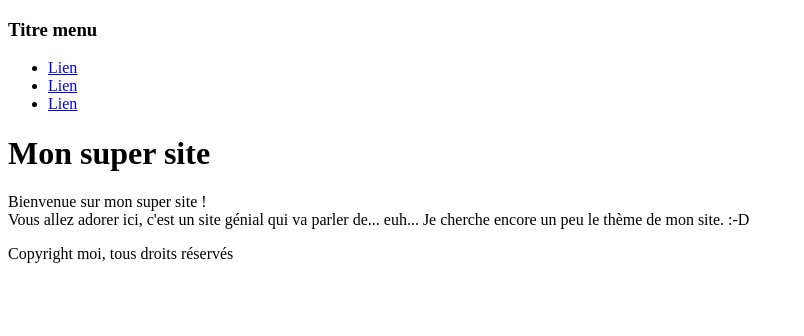
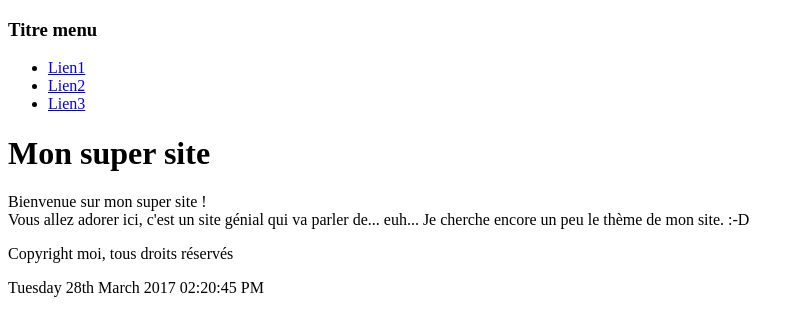
Before and after one commit to bifa86/Activite_git, a PHP site: page / in a window 1280 px wide. Shown: the top 336 px of the page, without its empty margins (0-804 px from the left). Run offline with PHP 8.4, Linux system fonts and the light colour scheme.

Commit message:
Ajout date à la page et changement nom des liens

```diff
--- a/index.php
+++ b/index.php
@@ -50,7 +50,8 @@
 
 
 
-<?php include("pied_de_page.php"); ?>
+<?php include("pied_de_page.php");
+echo date('l jS F Y h:i:s A');?>
 
 
 
--- a/menu.php
+++ b/menu.php
@@ -6,11 +6,11 @@
 
         <ul>
 
-            <li><a href="page1.html">Lien</a></li>
+            <li><a href="page1.html">Lien1</a></li>
 
-            <li><a href="page2.html">Lien</a></li>
+            <li><a href="page2.html">Lien2</a></li>
 
-            <li><a href="page3.html">Lien</a></li>
+            <li><a href="page3.html">Lien3</a></li>
 
         </ul>
 
--- a/pied_de_page.php
+++ b/pied_de_page.php
@@ -1,3 +1,5 @@
 <footer id="pied_de_page">
+
     <p>Copyright moi, tous droits réservés</p>
+
 </footer>
```
